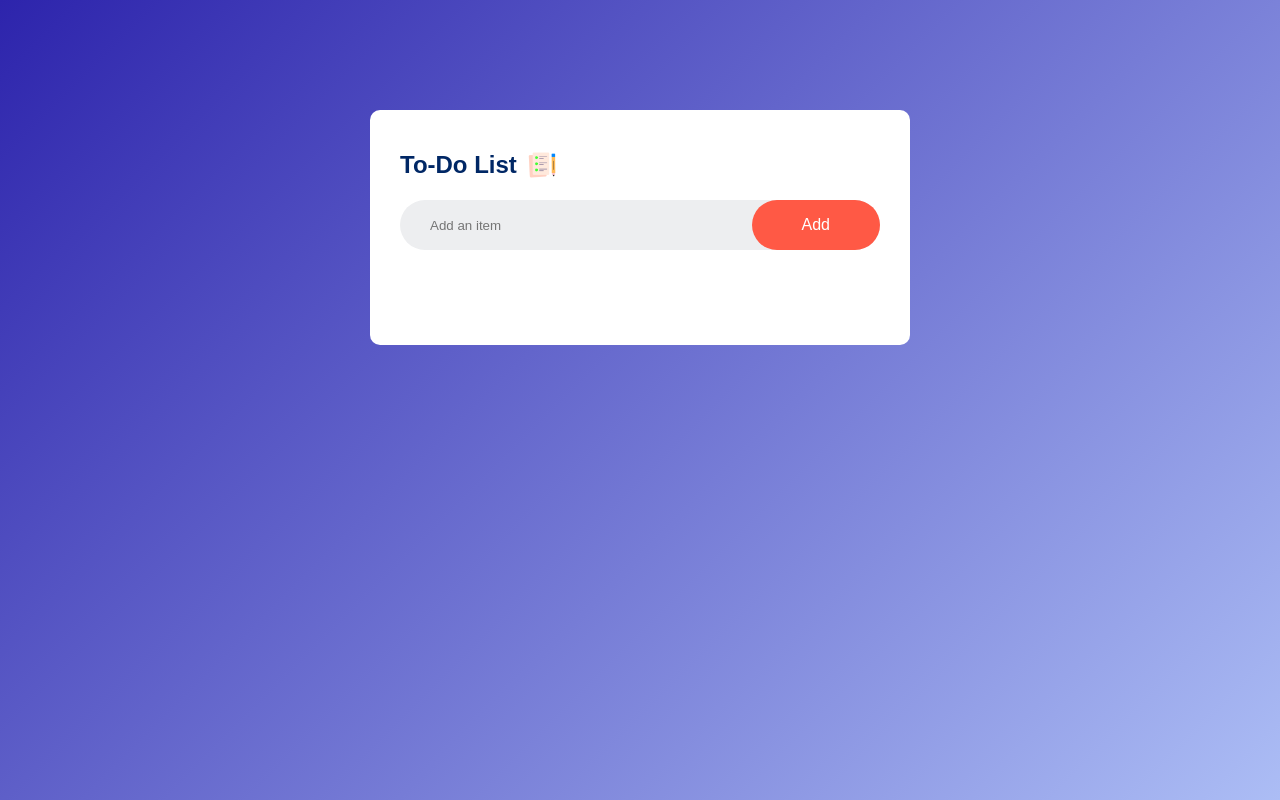
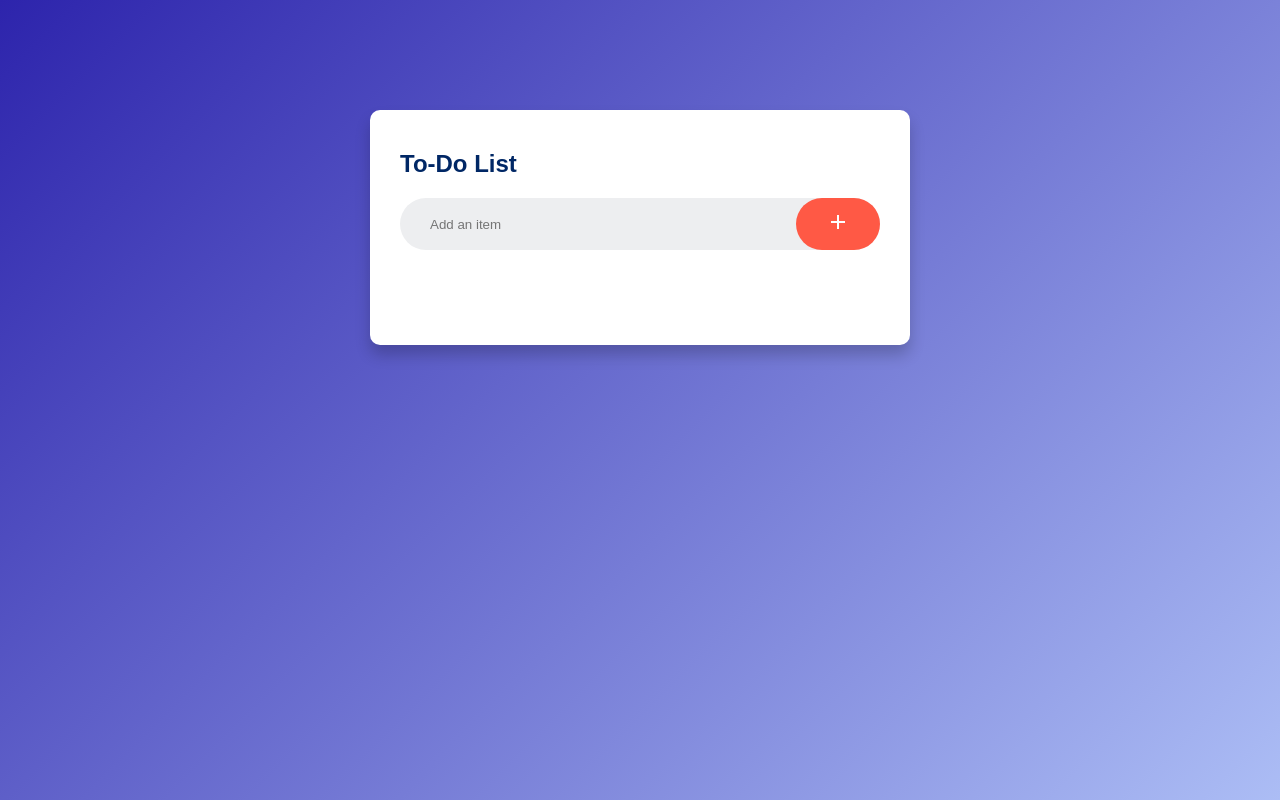
Before and after one commit to chynapb/todo-app, a plain HTML site: page index.html in a window 1280 px wide. Drawn offline with nearby package versions, Linux system fonts and the light colour scheme.

Commit message:
Styling changes

```diff
--- a/index.html
+++ b/index.html
@@ -5,14 +5,20 @@
     <meta name="viewport" content="width=device-width, initial-scale=1.0" />
     <title>To-Do List</title>
     <link rel="stylesheet" href="style.css" />
+    <link
+      rel="stylesheet"
+      href="https://fonts.googleapis.com/css2?family=Material+Symbols+Outlined:opsz,wght,FILL,GRAD@20..48,100..700,0..1,-50..200"
+    />
   </head>
   <body>
     <div class="container">
       <div class="todo-app">
-        <h2>To-Do List <img src="images/icon.png" /></h2>
+        <h2>To-Do List</h2>
         <div class="row">
           <input type="text" id="input-box" placeholder="Add an item" />
-          <button id="add">Add</button>
+          <button id="add">
+            <span class="material-symbols-outlined"> add</span>
+          </button>
         </div>
         <ul id="list-container"></ul>
       </div>
--- a/script.js
+++ b/script.js
@@ -11,7 +11,7 @@ const addTask = () => {
     li.innerHTML = inputBox.value;
     listContainer.appendChild(li);
 
-    // Add icon to each li - CHANGE THIS LATER?
+    // Add icon to each li
     let span = document.createElement('span');
     span.innerHTML = '\u00d7';
     li.appendChild(span);
--- a/style.css
+++ b/style.css
@@ -19,6 +19,7 @@
   margin: 100px auto 20px;
   padding: 40px 30px 70px;
   border-radius: 10px;
+  box-shadow: 0px 10px 15px rgba(0, 0, 0, 0.199);
 }
 
 .todo-app h2 {
@@ -54,7 +55,7 @@ input {
 button {
   border: none;
   outline: none;
-  padding: 16px 50px;
+  padding: 12px 30px;
   background: #ff5945;
   color: #fff;
   font-size: 16px;
```
Also changed, not shown: images/icon.png (deleted).
